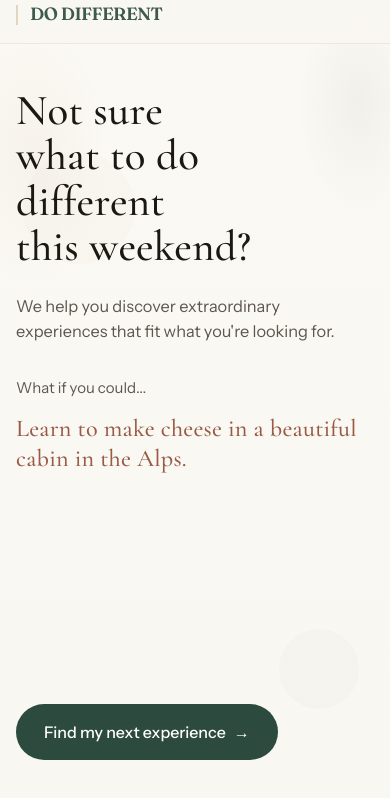
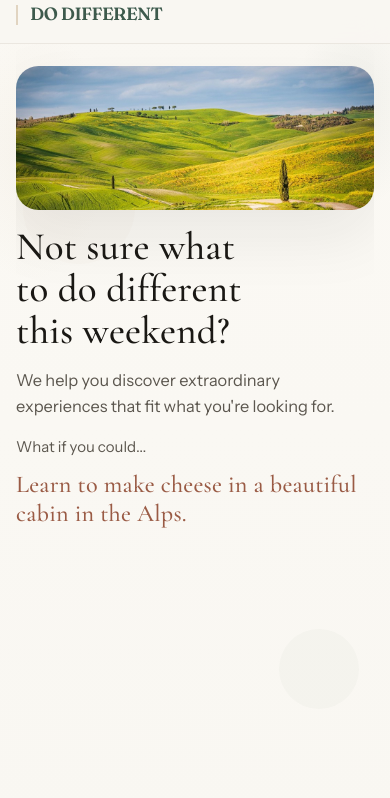
Before and after one commit to crislae/DoDifferent-Web, a React (Vite) app: page / in a window 390 px wide. Shown: the top 798 px of the page. Built offline with nearby package versions, Linux system fonts and the light colour scheme.

Commit message:
Update UX design

```diff
--- a/index.html
+++ b/index.html
@@ -3,7 +3,7 @@
   <head>
     <meta charset="UTF-8" />
     <link rel="icon" type="image/svg+xml" href="/favicon.svg" />
-    <meta name="viewport" content="width=device-width, initial-scale=1.0" />
+    <meta name="viewport" content="width=device-width, initial-scale=1.0, viewport-fit=cover" />
     <title>Do Different</title>
   </head>
   <body>
--- a/src/styles/globals.css
+++ b/src/styles/globals.css
@@ -60,7 +60,7 @@ body {
 }
 
 #root {
-  min-height: 100vh;
+  min-height: 100svh;
 }
 
 button {
@@ -76,7 +76,7 @@ a {
 /* Layout */
 
 .page {
-  min-height: 100vh;
+  min-height: 100svh;
   display: flex;
   flex-direction: column;
 }
@@ -1556,7 +1556,7 @@ a {
   outline-offset: 2px;
 }
 
-@media (min-width: 900px) {
+@media (min-width: 1200px) {
   .matches-carousel {
     --carousel-slide-size: min(22rem, 42%);
   }
@@ -2397,13 +2397,6 @@ a {
   color: var(--color-text-subtle);
 }
 
-@media (max-width: 640px) {
-  .deck-footer__links {
-    flex-direction: column;
-    gap: 0.85rem;
-  }
-}
-
 /* Static pages */
 
 .static-page {
@@ -2523,6 +2516,8 @@ a {
   .header {
     padding-top: 0.375rem;
     padding-bottom: 0.375rem;
+    padding-left: max(0.75rem, env(safe-area-inset-left, 0px));
+    padding-right: max(0.75rem, env(safe-area-inset-right, 0px));
   }
 
   .header__inner {
@@ -2554,17 +2549,12 @@ a {
     display: none;
   }
 
+  :root {
+    --stage-padding-x: clamp(1.25rem, 4vw, 2.25rem);
+  }
+
   .story-scroll {
-    scroll-snap-type: none;
-  }
-
-  .story-stage,
-  .story-stage--matches,
-  .story-stage--gems,
-  .story-stage--discovery,
-  .story-stage--footer {
-    scroll-snap-align: none;
-    scroll-snap-stop: normal;
+    scroll-snap-type: y mandatory;
   }
 
   .story-pagination {
@@ -2578,80 +2568,265 @@ a {
   .story-stage--hero {
     display: flex;
     flex-direction: column;
-    justify-content: stretch;
+    justify-content: center;
     align-items: stretch;
     height: 100svh;
     min-height: 100svh;
     max-height: 100svh;
-    padding: 0 clamp(1.5rem, 5vw, 2.25rem) clamp(1.25rem, 4vh, 2rem);
+    padding: 0 var(--stage-padding-x);
     overflow: hidden;
   }
 
   .hero-deck {
-    flex: 1;
-    grid-template-columns: 1fr;
-    gap: 0;
-    height: 100%;
-    min-height: 0;
+    display: flex;
+    flex-direction: column;
+    width: 100%;
+    max-width: var(--max-width);
+    margin: 0 auto;
+    flex: 0 1 auto;
+    gap: clamp(0.85rem, 2.5vh, 1.25rem);
+    max-height: calc(100svh - var(--header-height));
+    padding-top: var(--header-height);
+    overflow: hidden;
   }
 
   .hero-deck__right {
-    display: none;
+    display: block;
+    order: -1;
+    flex-shrink: 0;
+    width: 100%;
+    height: auto;
+    margin: 0;
+  }
+
+  .hero-deck__image {
+    display: block;
+    width: 100%;
+    height: clamp(8rem, 22vh, 12rem);
+    max-height: clamp(8rem, 22vh, 12rem);
+    object-fit: cover;
+    object-position: center 40%;
+    border-radius: calc(var(--radius-image) * 0.7);
+    box-shadow: var(--shadow-image);
   }
 
   .hero-deck__left {
     display: flex;
     flex-direction: column;
-    height: 100%;
-    min-height: 0;
-    padding-top: calc(var(--header-height) + clamp(1rem, 4.5vh, 2.25rem));
-    padding-bottom: clamp(1rem, 3.5vh, 1.75rem);
+    flex-shrink: 0;
+    width: 100%;
+    padding-top: 0;
+    padding-bottom: 0;
   }
 
   .hero-deck__title {
-    flex-shrink: 0;
-    max-width: 11.5ch;
-    margin: 0 0 clamp(1.25rem, 3.5vh, 1.875rem);
-    font-size: clamp(2.375rem, 10vw, 3.5rem);
+    width: 100%;
+    max-width: 600px;
+    margin: 0 0 clamp(0.85rem, 2vh, 1.25rem);
+    font-size: clamp(2.25rem, 9vw, 3.25rem);
     font-weight: 500;
-    line-height: 1.06;
+    line-height: 1.08;
     letter-spacing: 0.005em;
   }
 
   .hero-deck__support {
-    flex-shrink: 0;
-    max-width: 22rem;
-    margin: 0 0 clamp(1.5rem, 4.5vh, 2.5rem);
+    width: 100%;
+    max-width: 34rem;
+    margin: 0 0 clamp(1rem, 2.5vh, 1.5rem);
     font-size: clamp(1.0625rem, 3.8vw, 1.3125rem);
     line-height: 1.55;
   }
 
   .hero-inspiration {
-    flex-shrink: 0;
     width: 100%;
-    max-width: 22rem;
-    margin: 0 0 clamp(1.5rem, 4.5vh, 2.5rem);
+    max-width: 34rem;
+    margin: 0;
   }
 
   .hero-inspiration__label {
-    margin: 0 0 clamp(0.625rem, 2vh, 1rem);
+    margin: 0 0 clamp(0.5rem, 1.5vh, 0.75rem);
     font-size: clamp(0.9375rem, 2.8vw, 1.0625rem);
     line-height: 1.45;
   }
 
   .hero-inspiration__stage {
-    min-height: clamp(4.25rem, 13vh, 6rem);
+    min-height: clamp(3.25rem, 9vh, 4.5rem);
   }
 
   .hero-inspiration__example {
-    max-width: 22rem;
+    width: 100%;
+    max-width: 34rem;
     font-size: clamp(1.5rem, 5.8vw, 2.25rem);
     line-height: 1.22;
   }
 
   .hero-deck__cta {
-    flex-shrink: 0;
-    margin-top: auto;
+    display: none;
+  }
+
+  /* Tablet & mobile story stages: full-viewport snap + vertical center */
+  .story-stage:not(.story-stage--hero) {
+    height: 100svh;
+    min-height: 100svh;
+    max-height: 100svh;
+    justify-content: center;
+    padding: calc(var(--header-height) + clamp(1rem, 3vh, 1.75rem)) var(--stage-padding-x)
+      clamp(1rem, 3vh, 1.75rem);
+    overflow: hidden;
+  }
+
+  .story-stage--curated,
+  .story-stage--transition {
+    overflow: hidden;
+  }
+
+  .story-stage--discovery,
+  .story-stage--matches,
+  .story-stage--gems {
+    overflow: visible;
+  }
+
+  .story-stage--footer {
+    height: auto;
+    min-height: 100svh;
+    max-height: none;
+    overflow: visible;
+  }
+
+  .curated-deck,
+  .transition-deck,
+  .discovery-deck {
+    width: 100%;
+    max-width: var(--max-width);
+    margin: 0 auto;
+  }
+
+  .story-stage__inner {
+    width: 100%;
+    max-width: var(--max-width);
+    text-align: left;
+  }
+
+  .story-stage--matches .story-stage__inner,
+  .story-stage--gems .story-stage__inner {
+    max-width: var(--max-width);
+  }
+
+  .worth-discovering {
+    width: 100%;
+    max-width: var(--max-width);
+  }
+
+  /* Curated: two columns on tablet */
+  .curated-deck__cards {
+    grid-template-columns: repeat(2, minmax(0, 1fr));
+    gap: clamp(1rem, 2vw, 1.25rem);
+  }
+
+  .curated-deck__header {
+    margin-bottom: clamp(1.5rem, 3vh, 2rem);
+  }
+
+  .curated-deck__card:nth-child(3) {
+    grid-column: 1 / -1;
+    max-width: min(100%, 28rem);
+    justify-self: center;
+  }
+
+  /* Discovery: single column */
+  .discovery-deck {
+    grid-template-columns: 1fr;
+    gap: clamp(1.5rem, 4vh, 2.5rem);
+    height: auto;
+  }
+
+  .discovery-deck__panel {
+    padding: 0;
+  }
+
+  .discovery-deck__media {
+    max-height: min(16rem, 32vh);
+  }
+
+  .discovery-deck__panel .discovery__interaction {
+    min-height: 12rem;
+  }
+
+  /* Carousels */
+  .matches-carousel {
+    --carousel-slide-size: min(19rem, 78vw);
+  }
+
+  /* Modal: stacked on tablet */
+  .modal__panel {
+    grid-template-columns: 1fr;
+    max-height: 92svh;
+  }
+
+  .modal__content {
+    max-height: none;
+  }
+
+  .modal__image {
+    min-height: min(14rem, 28vh);
+  }
+
+  .modal__meta {
+    grid-template-columns: 1fr;
+  }
+
+  .modal__actions {
+    flex-direction: column;
+    align-items: stretch;
+  }
+
+  .modal__cta-primary,
+  .modal__cta-secondary {
+    width: 100%;
+  }
+
+  /* Static pages */
+  .static-page__main {
+    padding: 1.75rem clamp(1.25rem, 4vw, 2rem) 3rem;
+  }
+
+  .static-page__title {
+    font-size: clamp(1.75rem, 5vw, 2.5rem);
+  }
+
+  /* Footer */
+  .deck-footer__hero,
+  .deck-footer__hero-overlay {
+    min-height: clamp(14rem, 36vh, 20rem);
+  }
+
+  /* Empty states */
+  .empty-state {
+    padding: clamp(2.5rem, 6vh, 3.5rem) clamp(1.25rem, 4vw, 2rem);
+  }
+
+  .empty-state__title {
+    font-size: clamp(1.5rem, 4vw, 1.75rem);
+  }
+
+  /* Transition */
+  .transition-deck__sub {
+    margin-bottom: clamp(1.5rem, 4vh, 2rem);
+  }
+
+  .worth-discovering__header {
+    margin-bottom: clamp(1.25rem, 3vh, 1.75rem);
+  }
+}
+
+@media (min-width: 768px) and (max-width: 1199px) {
+  .matches-carousel {
+    --carousel-slide-size: min(21rem, 52vw);
+  }
+
+  .hero-deck__image {
+    height: clamp(11rem, 30vh, 16.5rem);
+    max-height: clamp(11rem, 30vh, 16.5rem);
   }
 }
 
@@ -2661,52 +2836,66 @@ a {
   }
 
   .header {
-    padding-left: 1rem;
-    padding-right: 1rem;
+    padding-left: max(1rem, env(safe-area-inset-left, 0px));
+    padding-right: max(1rem, env(safe-area-inset-right, 0px));
     padding-top: 0.3125rem;
     padding-bottom: 0.3125rem;
   }
 }
 
 @media (max-width: 1023px) {
-  .story-stage {
-    padding: 5rem 1.25rem 4rem;
-  }
-
-  .story-stage--hero {
-    padding: 0 1.25rem clamp(1rem, 3.5vh, 1.5rem);
-  }
-
-  .discovery-deck {
-    grid-template-columns: 1fr;
-    gap: 2rem;
-    height: auto;
-  }
-
-  .hero-deck {
-    gap: 0;
+  .curated-deck__card-media {
+    height: clamp(10rem, 28vh, 14rem);
+  }
+
+  .header__link {
+    display: none;
+  }
+
+  .hero-deck__scroll-hint {
+    display: none;
+  }
+}
+
+@media (max-width: 767px) {
+  :root {
+    --stage-padding-x: 1.25rem;
+  }
+
+  .story-stage:not(.story-stage--hero) {
+    padding-top: calc(var(--header-height) + 1rem);
+    padding-bottom: 1rem;
   }
 
   .curated-deck__cards {
     grid-template-columns: 1fr;
-    gap: 1.25rem;
-  }
-
-  .curated-deck__card-media {
-    height: clamp(10rem, 28vh, 14rem);
-  }
-
-  .header__link {
-    display: none;
-  }
-
-  .hero-deck__scroll-hint {
-    display: none;
-  }
-
-}
-
-@media (min-width: 768px) {
+  }
+
+  .curated-deck__card:nth-child(3) {
+    grid-column: auto;
+    max-width: none;
+    justify-self: stretch;
+  }
+
+  .matches-carousel {
+    --carousel-slide-size: min(18rem, 84vw);
+  }
+
+  .discovery-deck__title {
+    font-size: clamp(1.75rem, 6vw, 2.25rem);
+  }
+
+  .discovery-deck__sub {
+    font-size: 1rem;
+  }
+
+  .deck-footer__links {
+    flex-direction: column;
+    gap: 0.85rem;
+  }
+}
+
+@media (min-width: 1200px) {
   .story-stage__inner {
     max-width: 32rem;
   }
@@ -2723,60 +2912,61 @@ a {
 }
 
 @media (max-width: 640px) {
-  .story-stage {
-    padding: 1.25rem 1rem 3.5rem;
+  :root {
+    --stage-padding-x: 1rem;
   }
 
   .story-stage--hero {
-    padding: 0 1.25rem clamp(1rem, 3.5vh, 1.5rem);
-  }
-
-  .hero-deck__left {
-    padding-top: calc(var(--header-height) + clamp(0.75rem, 3.5vh, 1.5rem));
+    padding: 0 var(--stage-padding-x);
+  }
+
+  .hero-deck__image {
+    height: clamp(6.5rem, 18vh, 9rem);
+    max-height: clamp(6.5rem, 18vh, 9rem);
+  }
+
+  .hero-deck {
+    gap: clamp(0.65rem, 2vh, 1rem);
   }
 
   .hero-deck__title {
-    max-width: 12ch;
-    font-size: clamp(2.125rem, 11vw, 2.75rem);
-    margin-bottom: clamp(1rem, 3vh, 1.5rem);
+    font-size: clamp(2rem, 10vw, 2.5rem);
+    margin-bottom: clamp(0.75rem, 2vh, 1rem);
   }
 
   .hero-deck__support {
-    margin-bottom: clamp(1.25rem, 4vh, 2rem);
+    margin-bottom: clamp(0.85rem, 2vh, 1.25rem);
     font-size: clamp(1rem, 4.2vw, 1.125rem);
   }
 
-  .hero-inspiration {
-    margin-bottom: clamp(1.25rem, 4vh, 2rem);
-  }
-
   .hero-inspiration__stage {
-    min-height: clamp(3.75rem, 11vh, 5rem);
+    min-height: clamp(2.75rem, 8vh, 3.75rem);
   }
 
   .hero-inspiration__example {
     font-size: clamp(1.375rem, 6.2vw, 1.875rem);
   }
 
-  .story-stage {
-    padding: 1.25rem 1rem 3.5rem;
+  .story-stage:not(.story-stage--hero) {
+    padding-top: calc(var(--header-height) + 0.85rem);
+    padding-bottom: 0.85rem;
   }
 
   .story-stage--discovery {
-    padding-top: 4rem;
-    padding-bottom: 3.5rem;
+    padding-top: calc(var(--header-height) + 1rem);
+    padding-bottom: 1rem;
   }
 
   .discovery-deck__sub {
     margin-bottom: 1.25rem;
   }
 
-  .discovery-deck__image {
+  .discovery-deck__media {
     max-height: min(14rem, 32vh);
   }
 
   .discovery-deck__panel {
-    padding: 0.5rem 0 0;
+    padding: 0;
   }
 
   .discovery-deck__panel .discovery__question {
@@ -2794,10 +2984,6 @@ a {
     padding: 0.9rem 1.1rem;
   }
 
-  .event-grid {
-    grid-template-columns: 1fr;
-  }
-
   .event-card__actions {
     flex-direction: column;
   }
@@ -2808,7 +2994,6 @@ a {
   }
 
   .modal__panel {
-    grid-template-columns: 1fr;
     max-width: 100%;
     max-height: 100svh;
     height: 100%;
@@ -2826,7 +3011,6 @@ a {
   }
 
   .modal__content {
-    max-height: none;
     flex: 1;
     padding: 1.5rem 1.25rem 2rem;
   }
@@ -2834,18 +3018,4 @@ a {
   .modal__header {
     padding-right: 2.5rem;
   }
-
-  .modal__meta {
-    grid-template-columns: 1fr;
-  }
-
-  .modal__actions {
-    flex-direction: column;
-    align-items: stretch;
-  }
-
-  .modal__cta-primary,
-  .modal__cta-secondary {
-    width: 100%;
-  }
-}
+}
```
